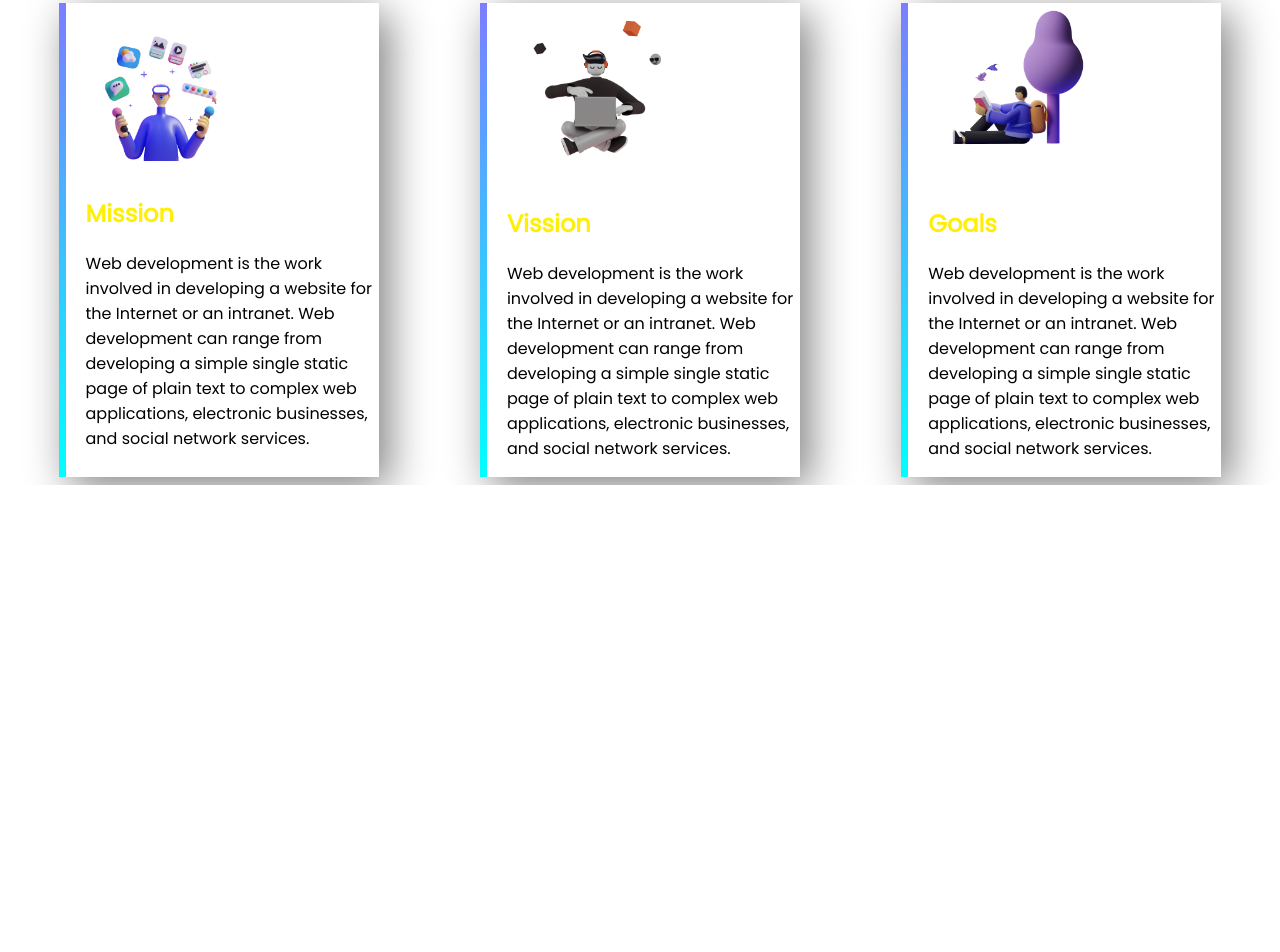
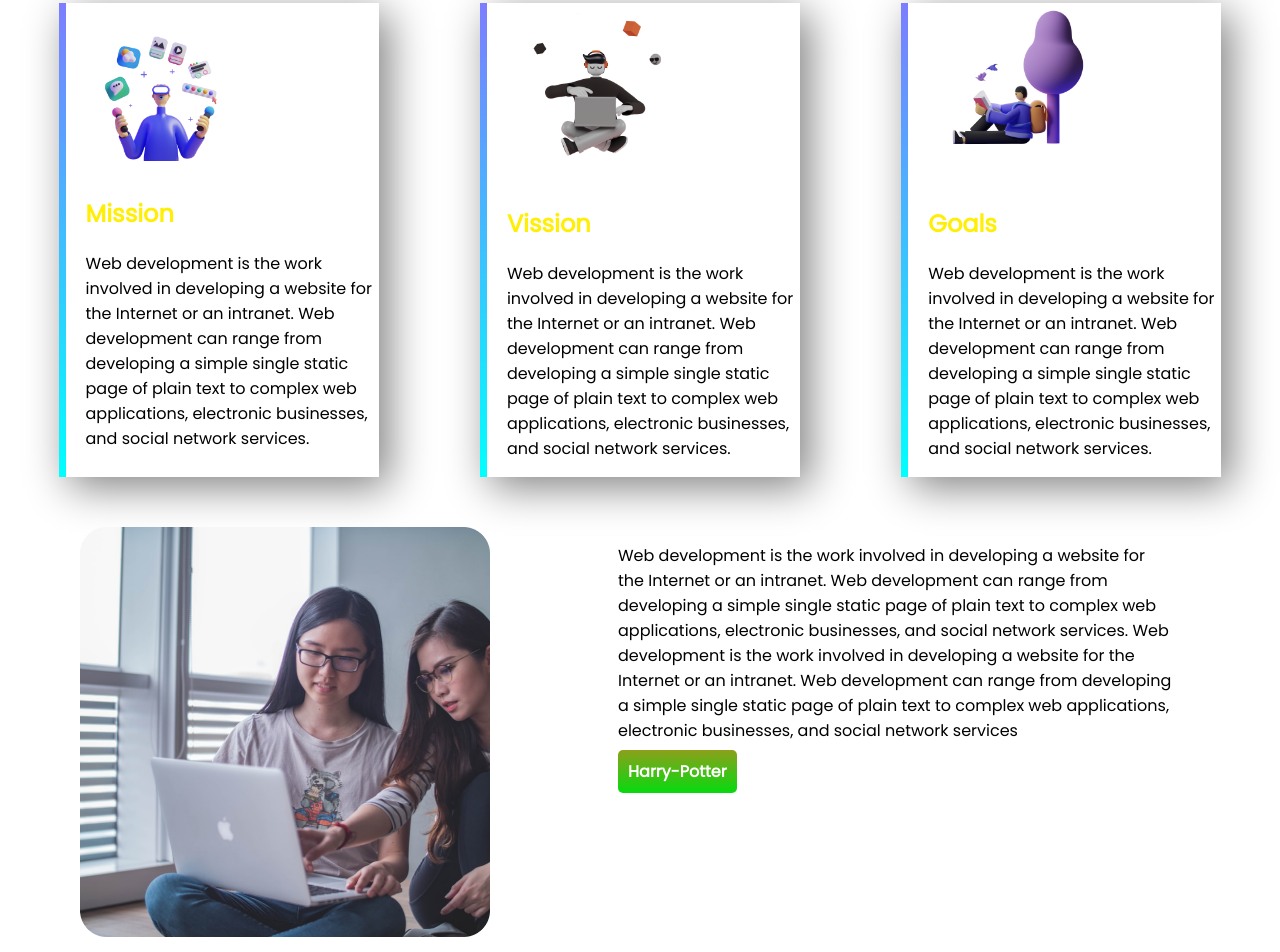
Before and after one commit to nishan3sp/assignment-1, a plain HTML site: page index.html in a window 1280 px wide. Shown: the part 880-1832 px from the top of the page. Before the commit the page ends 1365 px from the top, so only its background shows below. Drawn offline with Linux system fonts and the light colour scheme; a web font is replaced by a local one.

Commit message:
index added

```diff
--- a/index.html
+++ b/index.html
@@ -50,6 +50,20 @@
                 applications, electronic businesses, and social network services.</p>
         </div>
     </section>
+    <section class="hogw">
+        <div>
+            <img id="pic" src="images/pictures/coding.png" alt="">
+        </div>
+        <div id="ton">
+            <p>Web development is the work involved in developing a website for the Internet or an intranet. Web
+                development can range from developing a simple single static page of plain text to complex web
+                applications, electronic businesses, and social network services. Web development is the work involved
+                in developing a website for the Internet or an intranet. Web
+                development can range from developing a simple single static page of plain text to complex web
+                applications, electronic businesses, and social network services</p>
+            <a class="harry" href="">Harry-Potter</a>
+        </div>
+    </section>
 
 
 </body>
--- a/style.css
+++ b/style.css
@@ -16,6 +16,7 @@ span{
     color: rgb(255, 238, 6);
 }
 .harry{
+
    text-decoration: none;
    background-image: linear-gradient(rgb(140, 160, 27),rgb(6, 218, 16));
    padding: 10px;
@@ -42,3 +43,22 @@ span{
       #box{
           width: 60%;
       }
+      .hogw{
+          display: flex;
+          padding-top: 50px;
+          padding-right: 100px;
+
+
+
+
+      }
+      #pic{
+        padding-left: 50px;
+        width: 410px;
+        margin-left: 4%;
+        margin-right: 4%;
+        padding-right: 100px;
+       }
+      #ton{
+        padding-left: 50px;
+      }
```
